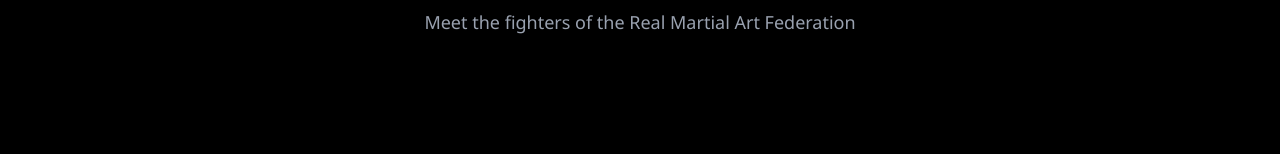
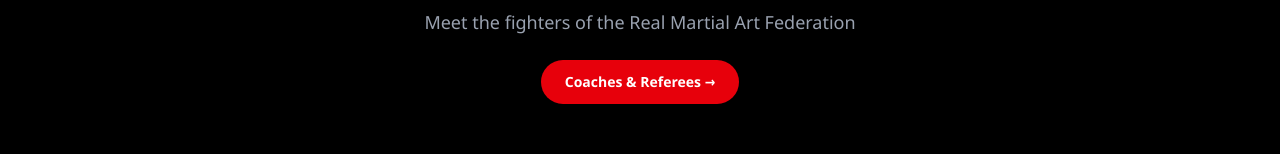
Before and after one commit to tarekvandam/rma-federation, a Next.js app: page /players in a window 1280 px wide. Shown: the part 240-394 px from the top of the page. Built offline with nearby package versions, Linux system fonts and the light colour scheme; no server answers; the database is empty.

Commit message:
Add Coaches & Referees button on Players page

```diff
--- a/app/players/page.tsx
+++ b/app/players/page.tsx
@@ -69,6 +69,12 @@ export default async function PlayersPage() {
           <p className="text-gray-400 text-lg">
             Meet the fighters of the Real Martial Art Federation
           </p>
+          <a
+            href="/players/coaches"
+            className="inline-flex mt-6 rounded-full bg-red-600 px-6 py-3 text-sm font-bold text-white hover:bg-red-700 transition"
+          >
+            Coaches &amp; Referees →
+          </a>
         </div>
 
         {(!players || players.length === 0) && (
```
